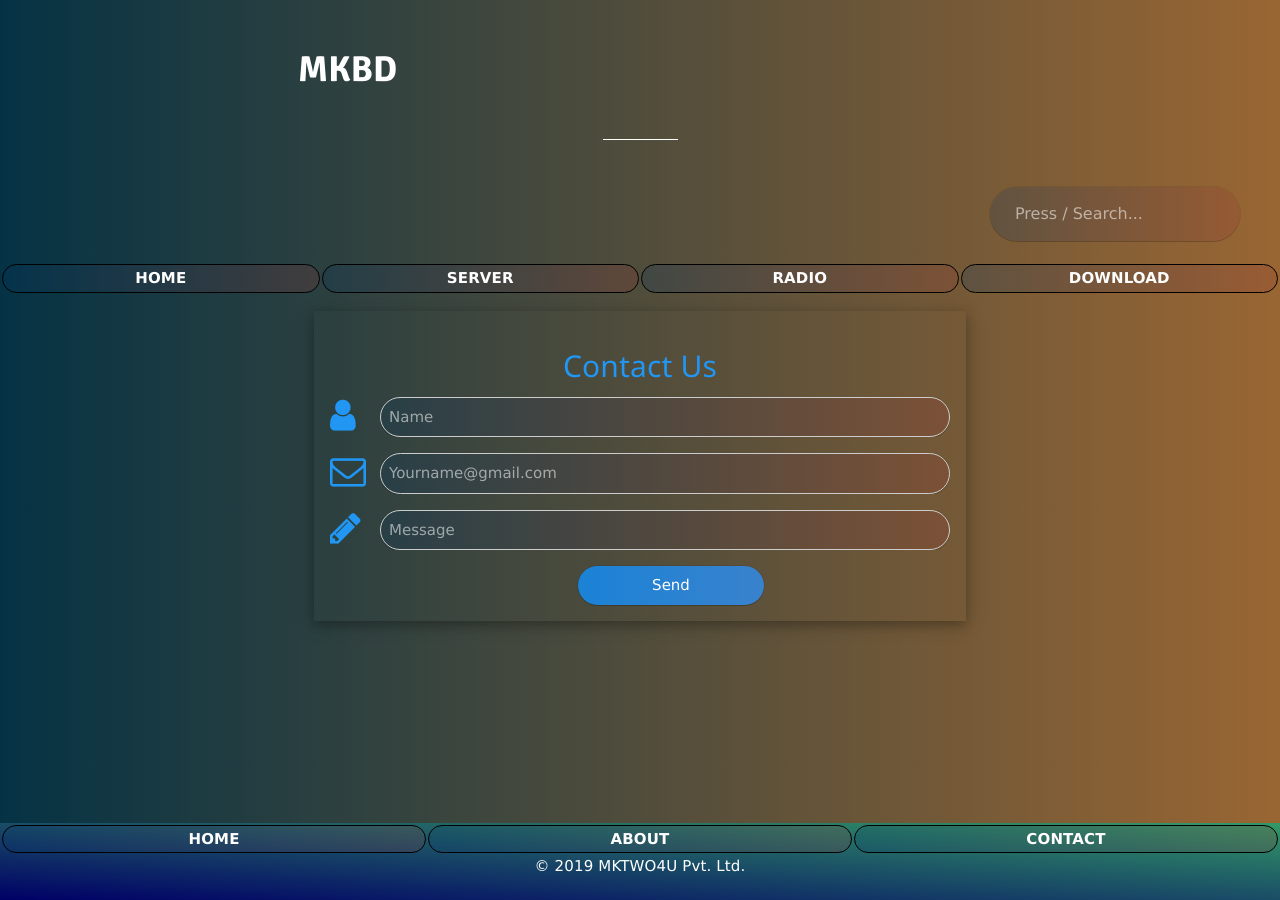
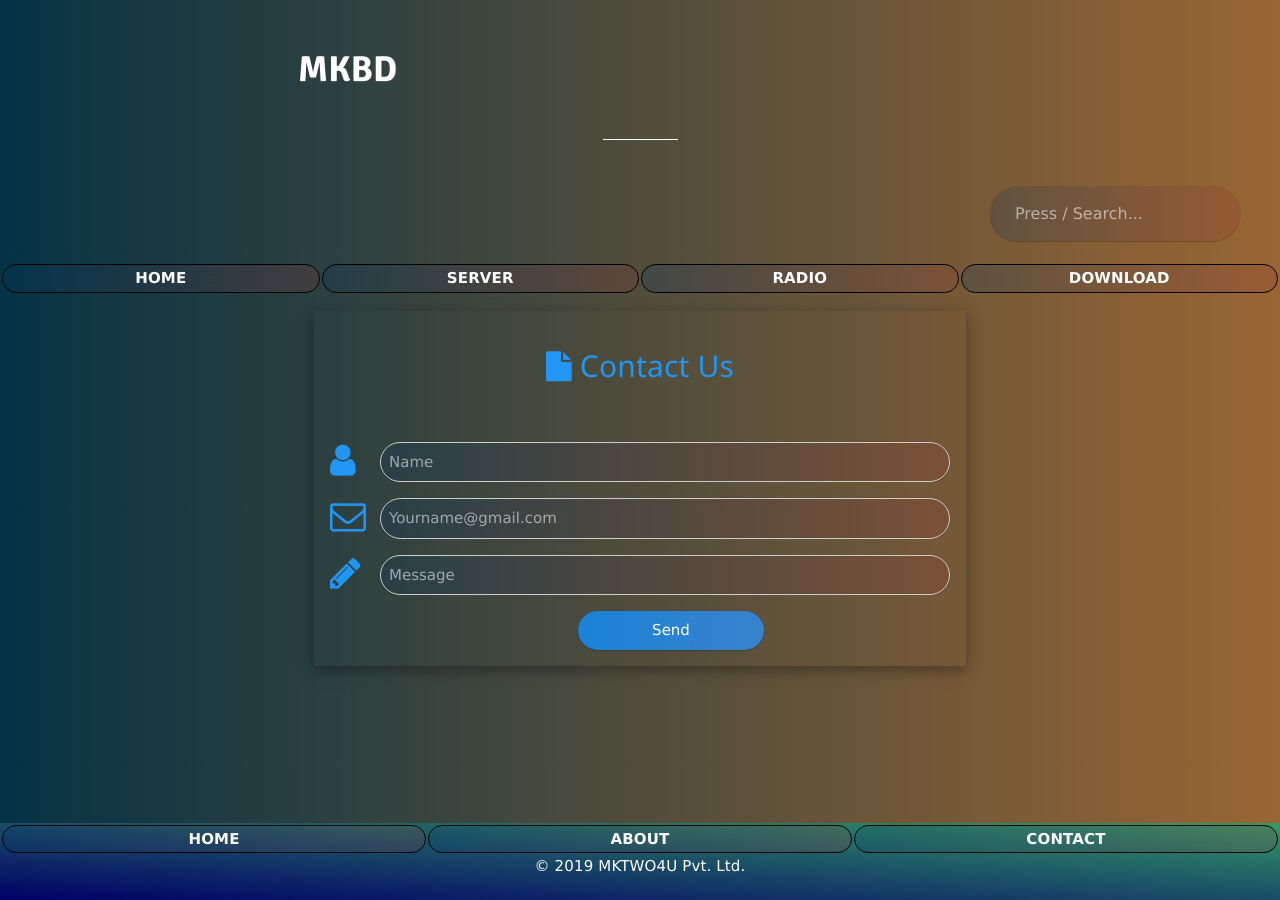
Before and after one commit to bdmilan/blog, a Jekyll site: the page built from contact.html, in a window 1280 px wide. Built offline with Jekyll 4.4.1, drawn with Linux system fonts in a browser that asks for light colours.

Commit message:
Update contact.html

```diff
--- a/contact.html
+++ b/contact.html
@@ -37,7 +37,7 @@ margin-left: 40%;
 <form action="https://docs.google.com/forms/d/e/1FAIpQLSe9p6mxa1Z2cQhcyRbjLRBRsCfhF2cQ_c_1uz9-LjMqBq3TKw/formResponse" method="post" target="hidden_iframe" onsubmit="submitted=true;" class="w3-container w3-card-4 w3-text-blue w3-margin">
 
 
-<h2 class="w3-center">Contact Us</h2>
+<h2 class="w3-center"><a href="https://mkbd.tk/mk"><p class="fa fa-file"></p></a>  Contact Us</h2>
 
 
 <div class="w3-row w3-section">
```
